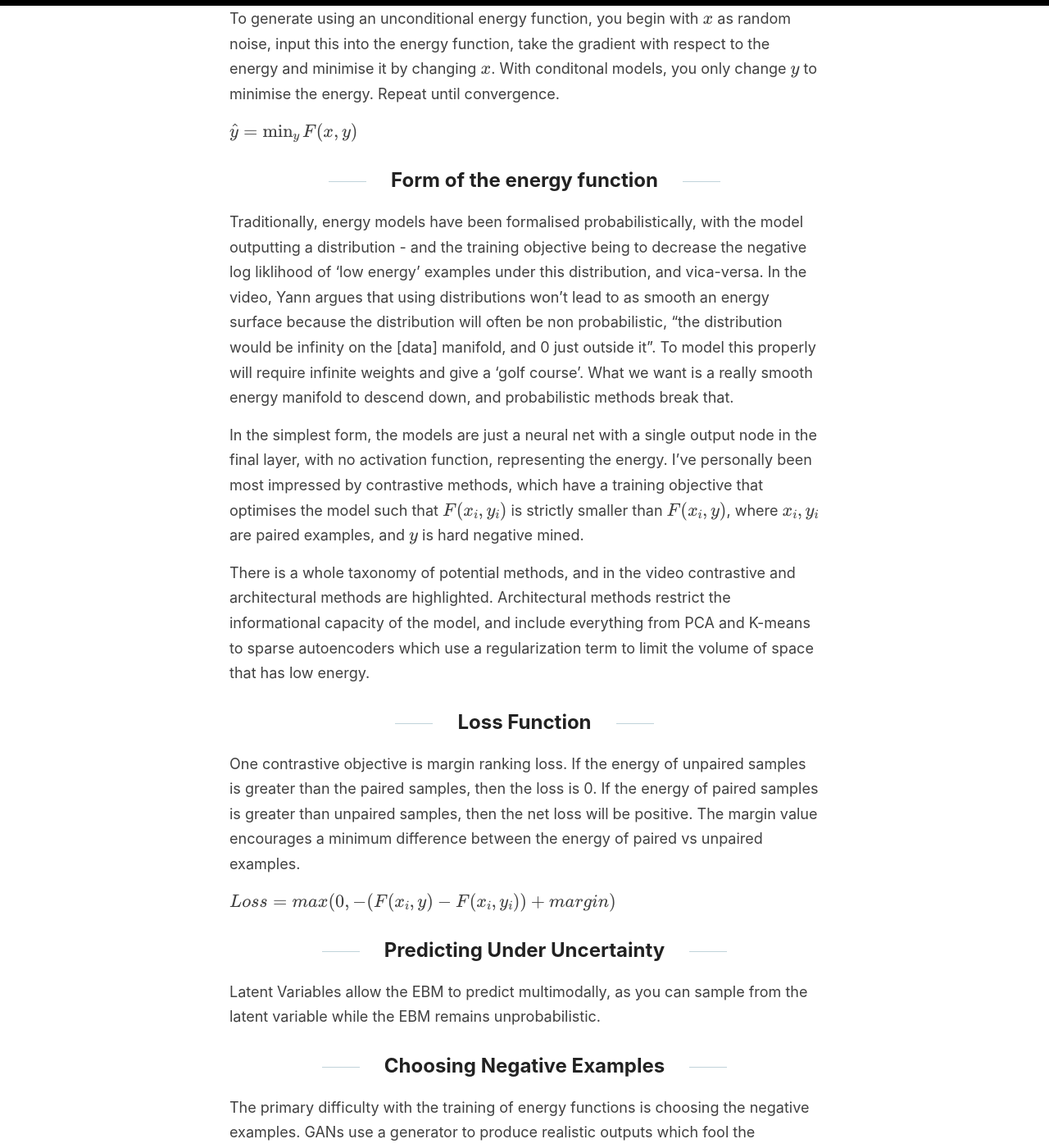
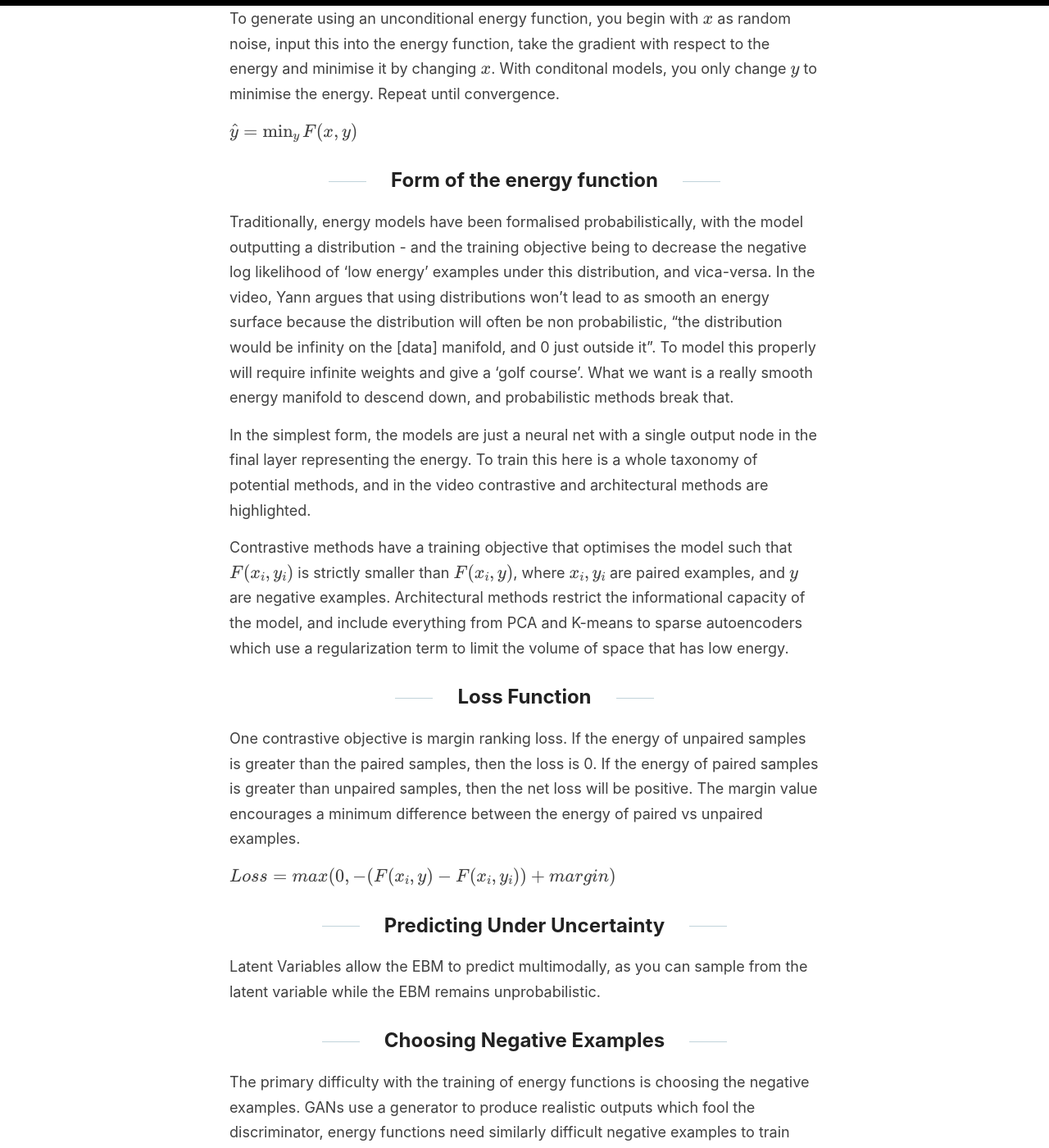
Before and after one commit to sholtodouglas/sholtodouglas.github.io, a Jekyll site: the page built from _posts/2020-06-11-PlayingwithEnergy.md, in a window 1280 px wide and 1400 px high, scrolled down 1275 px. Shown: the whole window at 82% size. Built offline with Jekyll 4.4.1, drawn with Linux system fonts in a browser that asks for light colours; formulas are drawn with MathJax 3.

Commit message:
Update 2020-06-11-PlayingwithEnergy.md

```diff
--- a/_posts/2020-06-11-PlayingwithEnergy.md
+++ b/_posts/2020-06-11-PlayingwithEnergy.md
@@ -20,11 +20,11 @@ $ \hat{y} = \min_{y} F(x,y) $
 
 ## Form of the energy function
 
-Traditionally, energy models have been formalised probabilistically, with the model outputting a distribution - and the training objective being to decrease the negative log liklihood of 'low energy' examples under this distribution, and vica-versa. In the video, Yann argues that using distributions won't lead to as smooth an energy surface because the distribution will often be non probabilistic, "the distribution would be infinity on the [data] manifold, and 0 just outside it". To model this properly will require infinite weights and give a 'golf course'. What we want is a really smooth energy manifold to descend down, and probabilistic methods break that.
+Traditionally, energy models have been formalised probabilistically, with the model outputting a distribution - and the training objective being to decrease the negative log likelihood of 'low energy' examples under this distribution, and vica-versa. In the video, Yann argues that using distributions won't lead to as smooth an energy surface because the distribution will often be non probabilistic, "the distribution would be infinity on the [data] manifold, and 0 just outside it". To model this properly will require infinite weights and give a 'golf course'. What we want is a really smooth energy manifold to descend down, and probabilistic methods break that.
 
-In the simplest form, the models are just a neural net with a single output node in the final layer, with no activation function, representing the energy. I've personally been most impressed by contrastive methods, which have a training objective that optimises the model such that $F(x_i , y_i)$ is strictly smaller than $F(x_i, y)$, where $x_i, y_i$ are paired examples, and $y$ is hard negative mined.
+In the simplest form, the models are just a neural net with a single output node in the final layer representing the energy. To train this here is a whole taxonomy of potential methods, and in the video contrastive and architectural methods are highlighted.
 
-There is a whole taxonomy of potential methods, and in the video contrastive and architectural methods are highlighted. Architectural methods restrict the informational capacity of the model, and include everything from PCA and K-means to sparse autoencoders which use a regularization term to limit the volume of space that has low energy.
+Contrastive methods have a training objective that optimises the model such that $F(x_i , y_i)$ is strictly smaller than $F(x_i, y)$, where $x_i, y_i$ are paired examples, and $y$ are negative examples. Architectural methods restrict the informational capacity of the model, and include everything from PCA and K-means to sparse autoencoders which use a regularization term to limit the volume of space that has low energy.
 
 ## Loss Function
 
```
